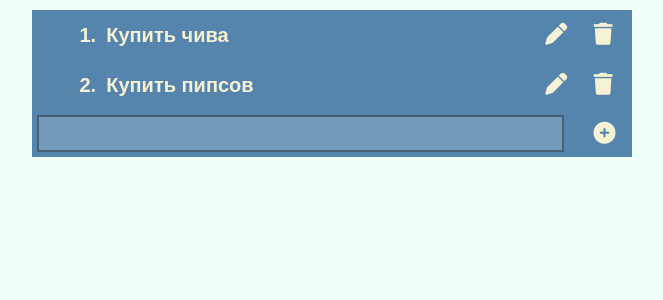
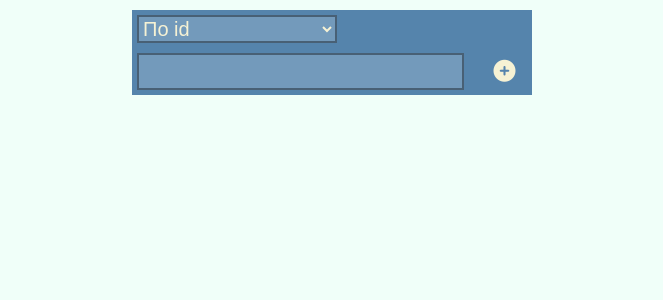
Before and after one commit to Tevrrr/todo_module_react, a React (Create React App) app: page / in a window 1280 px wide. Shown: the top 300 px of the page, without its empty margins (308-971 px from the left). Built offline with nearby package versions, Linux system fonts and the light colour scheme.

Commit message:
added sorting

```diff
--- a/src/App.css
+++ b/src/App.css
@@ -9,7 +9,7 @@
     box-sizing: border-box;
 }
 .App{
-    max-width: 600px;
+    max-width: 400px;
     margin: 10px auto;
     font-size: 20px;
     font-weight: bold;
--- a/src/App.js
+++ b/src/App.js
@@ -6,8 +6,7 @@ function App() {
   return (
     <div className="App">
       <Todo
-        TodoList={[{ text: "Купить чива" }, { text: "Купить пипсов" }]}
-        Max_Width="600"
+        TodoList={[]}
       />
     </div>
   );
--- /dev/null
+++ b/src/ToDoList/NavBar.jsx
@@ -0,0 +1,17 @@
+import React from 'react';
+import styles from "./styles.module.css";
+
+const NavBar = ({options, defaltValue, onChange}) => {
+    return (
+        <select className={styles.TodoSelect} onChange={e => onChange(e.target.value)}>
+            <option value="" disabled>{defaltValue}</option>
+            {options.map(item => {
+                return <option value={item.value} key={item.value}>
+                    {item.text}
+                </option>
+            })}
+        </select>
+    );
+}
+
+export default NavBar;
--- a/src/ToDoList/Todo.jsx
+++ b/src/ToDoList/Todo.jsx
@@ -1,35 +1,73 @@
 import React, { useState } from "react";
 import Todoline from "./TodoLine";
 import TodoAddline from "./TodoAddLine";
+import NavBar from "./NavBar";
 import styles from "./styles.module.css";
 
-const Todo = ({ TodoList, Max_Width }) => {
+const Todo = ({ TodoList }) => {
   const [TodoList_, setTodoList_] = useState(
     TodoList.map((item,i) => {
-    item.key = Date.now()-i*999;
+    item.key = Date.now()-(TodoList.length-i+1)*1000;
+    if (typeof item.checked === undefined) item.checked = false;
     return item
   }));
+  const [editItem, setEditItem] = useState("");
   function remove(index) {
     setTodoList_(TodoList_.filter((p, i) =>i !==index));
   };
   function edit(index) {
-
+    remove(index);
+    setEditItem(TodoList_[index].text);
   };
+  function setChecked(index, value) {
+    setTodoList_(TodoList_.map((item, i) =>{
+      if(i ===index)  item.checked=value;
+      return item;
+    }));
+  }
   function addLine(text) {
-    setTodoList_([...TodoList_, {text: text, key: Date.now()}])
+    setTodoList_([...TodoList_, {text: text, key: Date.now(), checked: false}])
+  }
+  function sortList(sort) {
+    setTodoList_([...TodoList_].sort((a,b) =>{
+      if(typeof a[sort] == "string") return a[sort].localeCompare(b[sort]);
+      else if(typeof a[sort] == "boolean"){
+          if(a[sort])return 1;
+          else return -1
+        }
+      else {
+        if(a[sort] < b[sort]) return -1;
+        else if(a[sort] > b[sort]) return 1;
+        else return 0;
+      }
+      }
+    ))
   }
   return (
-    <div style={{ maxWidth: Max_Width + "px" }} className={styles.Todo}>
+    <div  className={styles.Todo}>
+      <NavBar
+        defaltValue = "Сортировать"
+        options={[{value: "key", text: "По id"},
+                  {value: "text", text: "По алфавиту"},
+                  {value: "checked", text: "По выполнению"},]}
+        onChange={sortList}
+      />
       {TodoList_.map((TodoItem, index) => (
         <Todoline
           index={index}
+          checked={TodoItem.checked}
+          id={TodoItem.key}
           textLine={TodoItem.text}
           key={TodoItem.key}
           remove={remove}
           edit={edit}
+          setChecked={setChecked}
         />
       ))}
-      <TodoAddline addLine={addLine}/>
+      <TodoAddline
+        addLine={addLine}
+        value={editItem}
+        setTextLine={setEditItem}/>
     </div>
   );
 };
--- a/src/ToDoList/TodoAddLine.jsx
+++ b/src/ToDoList/TodoAddLine.jsx
@@ -1,12 +1,12 @@
 import React, { useState } from 'react';
 import styles from './styles.module.css';
 
-const TodoAddline = ({addLine}) => {
+const TodoAddline = ({addLine,value , setTextLine}) => {
 
-    const [TextLine, setTextLine] = useState();
+
     function addNewLine(e){
         e.preventDefault()
-        addLine(TextLine);
+        addLine(value);
         setTextLine("")
     }
     function editLine(params) {
@@ -16,7 +16,7 @@ const TodoAddline = ({addLine}) => {
         <form className={styles.TodoAddLine}>
             <input
             type="text"
-            value={TextLine}
+            value={value}
             onChange={e => {setTextLine(e.target.value)}}
             />
             <button onClick={addNewLine}>
--- a/src/ToDoList/TodoLine.jsx
+++ b/src/ToDoList/TodoLine.jsx
@@ -1,12 +1,12 @@
 import React, { useState } from 'react';
 import styles from './styles.module.css';
 
-const Todoline = ({index, textLine, remove, edit}) => {
+const Todoline = ({index, textLine, checked, remove, edit, setChecked}) => {
     return (
 
         <div className={styles.TodoLine}>
-            <label>
-                <input  type="checkbox" className={styles.displayNone}/>
+            <label  onClick={() => setChecked(index)}>
+                <input checked={checked} type="checkbox" className={styles.displayNone}/>
                 <i class="fa-solid fa-check"></i>
                 {(index + 1) + ". "}<p>{ textLine}</p>
             </label>
--- a/src/ToDoList/styles.module.css
+++ b/src/ToDoList/styles.module.css
@@ -85,3 +85,12 @@ input[type="checkbox"]:checked + i{
     outline: 0;
     outline-offset: 0;
 }
+
+.TodoSelect{
+    min-width: 50%;
+    border: solid #00000060 2px;
+    background-color: #ffffff2d;
+    color: inherit;
+    font-size: 1em;
+    margin: 5px;
+}
```
